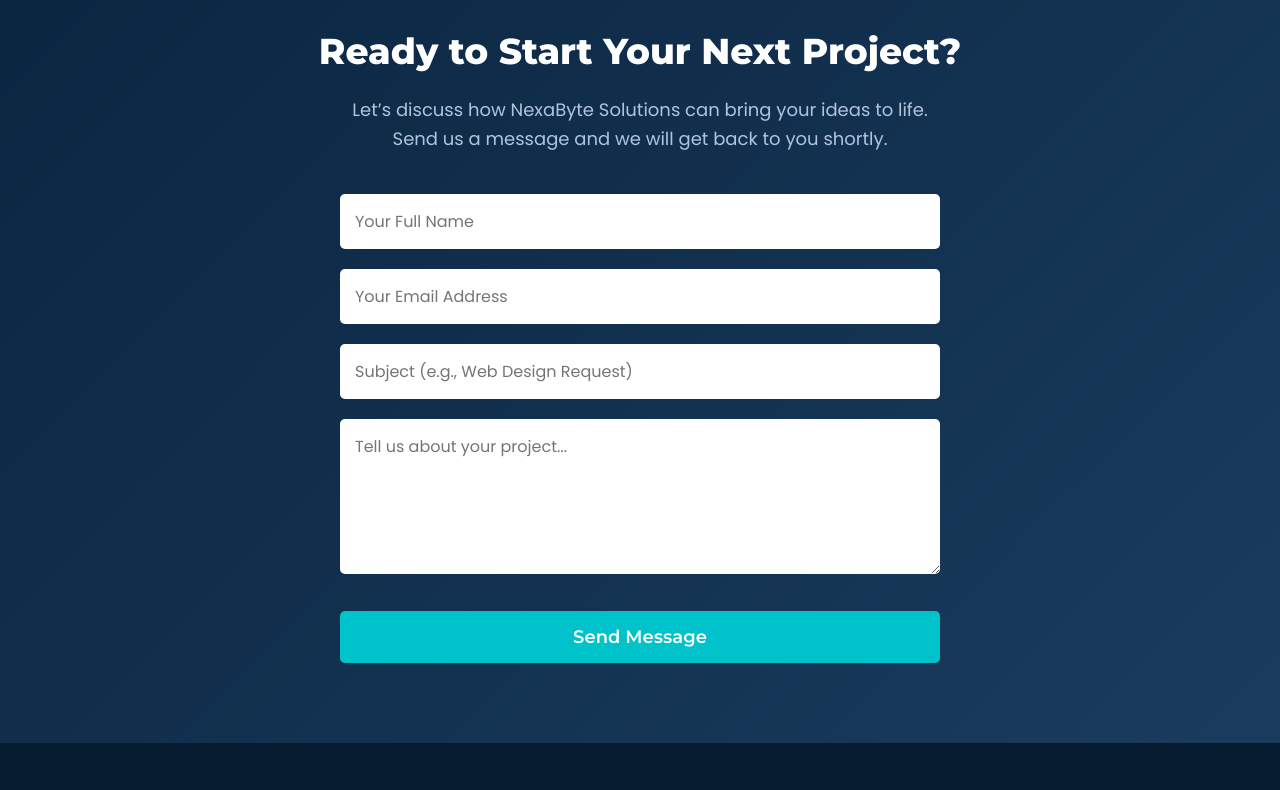
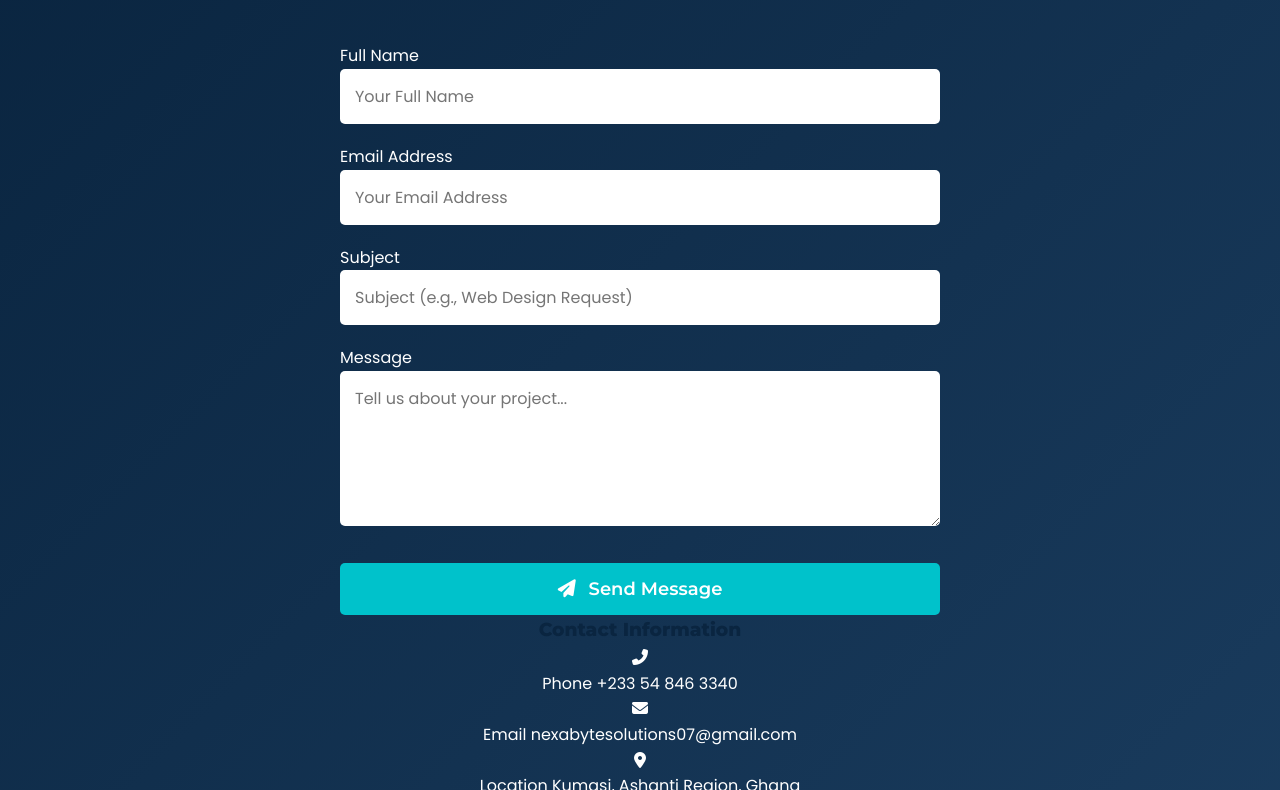
Before and after one commit to nexabyte0267/nexabytesolutions, a plain HTML site: page index.html in a window 1280 px wide. Shown: the part 7140-7930 px from the top of the page. Drawn offline with Linux system fonts and the light colour scheme.

Commit message:
Refactor contact form layout and structure

```diff
--- a/index.html
+++ b/index.html
@@ -462,36 +462,82 @@
 
         <!-- CONTACT FORM SECTION -->
     <section class="contact-section" id="contact">
-        <div class="container">
-            <h2>Ready to Start Your Next Project?</h2>
-            <p>Let’s discuss how NexaByte Solutions can bring your ideas to life. Send us a message and we will get back to you shortly.</p>
+        <div class="container contact-container">
 
+            <!-- LEFT SIDE: The Form Card -->
+            <div class="contact-form-card">
                 <form id="contact-form" action="https://formspree.io/f/mdeaqdzq" method="POST" class="contact-form">
 
                     <div data-fs-success class="form-success-msg"></div>
                     <div data-fs-error class="form-error-msg"></div>
 
                     <div class="form-group">
-                    <input type="text" name="name" placeholder="Your Full Name" data-fs-field required>
+                        <label for="name">Full Name</label>
+                        <input type="text" id="name" name="name" placeholder="Your Full Name" data-fs-field required>
                         <span data-fs-error="name" class="form-error-text"></span>
                     </div>
 
                     <div class="form-group">
-                    <input type="email" name="email" placeholder="Your Email Address" data-fs-field required>
+                        <label for="email">Email Address</label>
+                        <input type="email" id="email" name="email" placeholder="Your Email Address" data-fs-field required>
                         <span data-fs-error="email" class="form-error-text"></span>
                     </div>
 
                     <div class="form-group">
-                    <input type="text" name="subject" placeholder="Subject (e.g., Web Design Request)" data-fs-field required>
+                        <label for="subject">Subject</label>
+                        <input type="text" id="subject" name="subject" placeholder="Subject (e.g., Web Design Request)" data-fs-field required>
                     </div>
 
                     <div class="form-group">
-                    <textarea name="message" rows="5" placeholder="Tell us about your project..." data-fs-field required></textarea>
+                        <label for="message">Message</label>
+                        <textarea id="message" name="message" rows="5" placeholder="Tell us about your project..." data-fs-field required></textarea>
                         <span data-fs-error="message" class="form-error-text"></span>
                     </div>
 
-                <button type="submit" class="btn btn-primary" data-fs-submit-btn>Send Message</button>
+                    <button type="submit" class="btn btn-primary" data-fs-submit-btn>
+                        <i class="fas fa-paper-plane" style="margin-right: 8px;"></i> Send Message
+                    </button>
                 </form>
+            </div>
+
+            <!-- RIGHT SIDE: Contact Information -->
+            <div class="contact-info-wrapper">
+                <h3 class="contact-info-title">Contact Information</h3>
+
+                <div class="info-item">
+                    <div class="info-icon"><i class="fas fa-phone-alt"></i></div>
+                    <div class="info-text">
+                        <span class="info-label">Phone</span>
+                        <a href="tel:+233548463340" class="info-value">+233 54 846 3340</a>
+                    </div>
+                </div>
+
+                <div class="info-item">
+                    <div class="info-icon"><i class="fas fa-envelope"></i></div>
+                    <div class="info-text">
+                        <span class="info-label">Email</span>
+                        <a href="mailto:nexabytesolutions07@gmail.com" class="info-value">nexabytesolutions07@gmail.com</a>
+                    </div>
+                </div>
+
+                <div class="info-item">
+                    <div class="info-icon"><i class="fas fa-map-marker-alt"></i></div>
+                    <div class="info-text">
+                        <span class="info-label">Location</span>
+                        <span class="info-value">Kumasi, Ashanti Region, Ghana</span>
+                    </div>
+                </div>
+
+                <!-- WhatsApp Widget -->
+                <a href="https://wa.me/233548463340" target="_blank" class="whatsapp-widget">
+                    <div class="wa-icon"><i class="fab fa-whatsapp"></i></div>
+                    <div class="wa-text">
+                        <strong>Chat on WhatsApp</strong>
+                        <span>Usually replies within an hour</span>
+                    </div>
+                </a>
+            </div>
+
         </div>
     </section>
 
```
Lines whose indentation alone changed are shown as unchanged.
